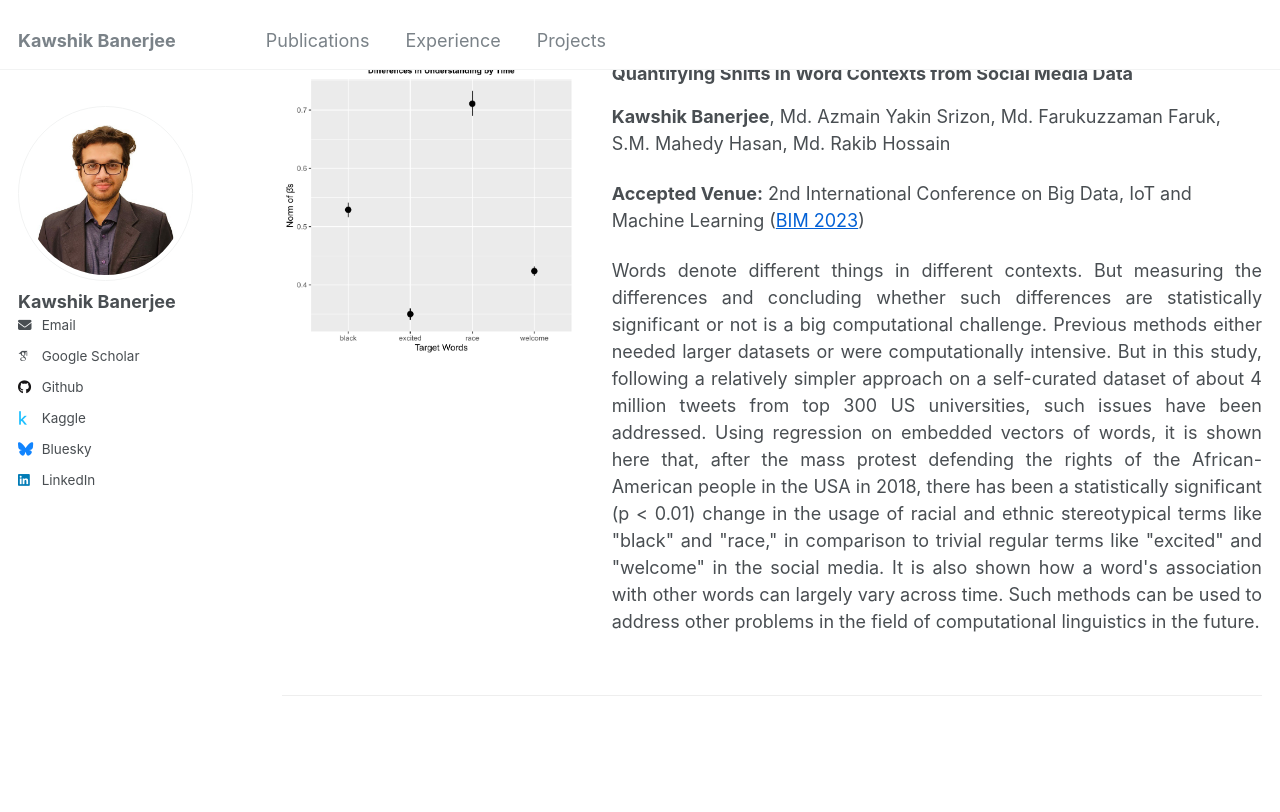
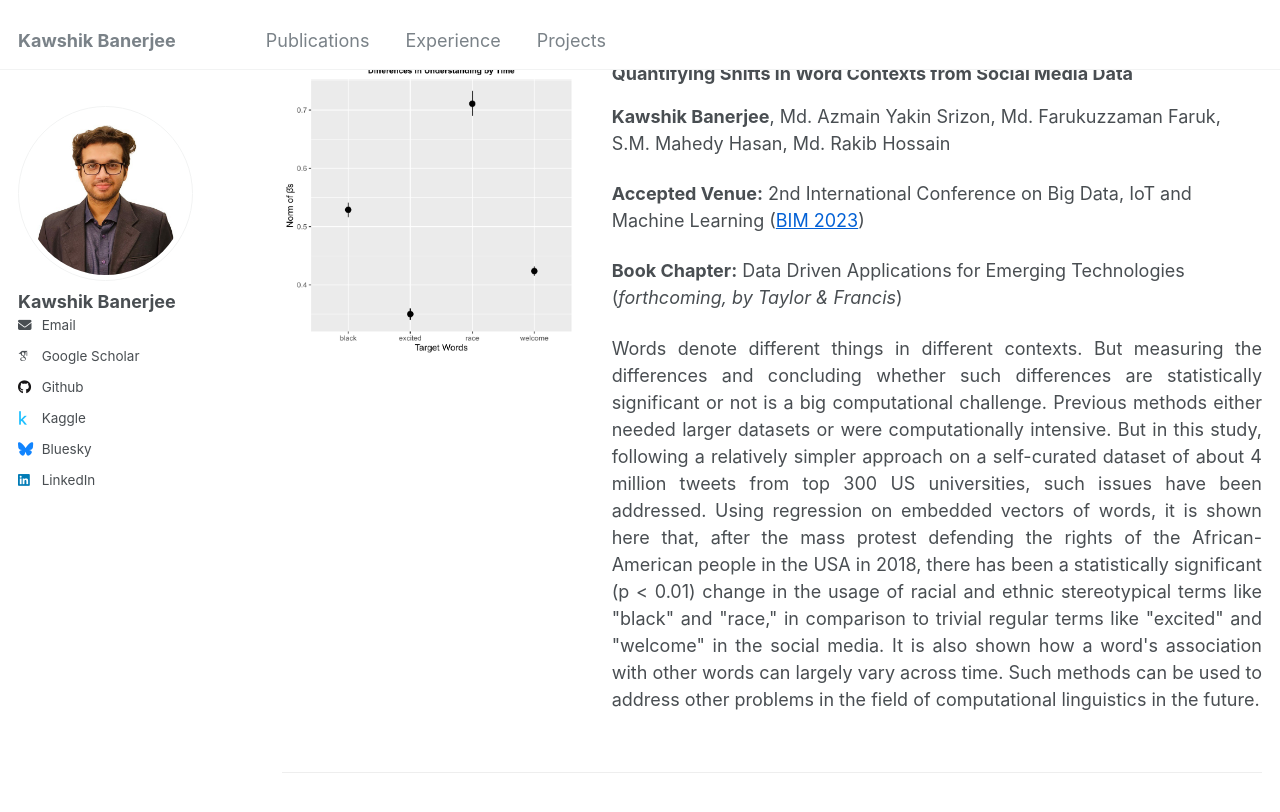
Before and after one commit to KawshikBanerjee/kawshikbanerjee.github.io, a Jekyll site: the page built from _pages/publications.html, in a window 1280 px wide and 900 px high, scrolled down 1024 px. Shown: the top 812 px of the window. Built offline with Jekyll 4.4.1, drawn with Linux system fonts in a browser that asks for light colours; some web fonts are replaced.

Commit message:
BIM paper bookchapter update

```diff
--- a/_pages/publications.html
+++ b/_pages/publications.html
@@ -102,6 +102,10 @@ reversed %} {% include archive-single.html %} {% endfor %} {% endif %} -->
       <strong>Accepted Venue:</strong> 2nd International Conference on Big Data,
       IoT and Machine Learning (<a href="https://confbim.com/">BIM 2023</a>)
     </p>
+    <p>
+      <strong>Book Chapter:</strong> Data Driven Applications for Emerging
+      Technologies (<em>forthcoming, by Taylor & Francis</em>)
+    </p>
     <p class="abstract">
       Words denote different things in different contexts. But measuring the
       differences and concluding whether such differences are statistically
```
